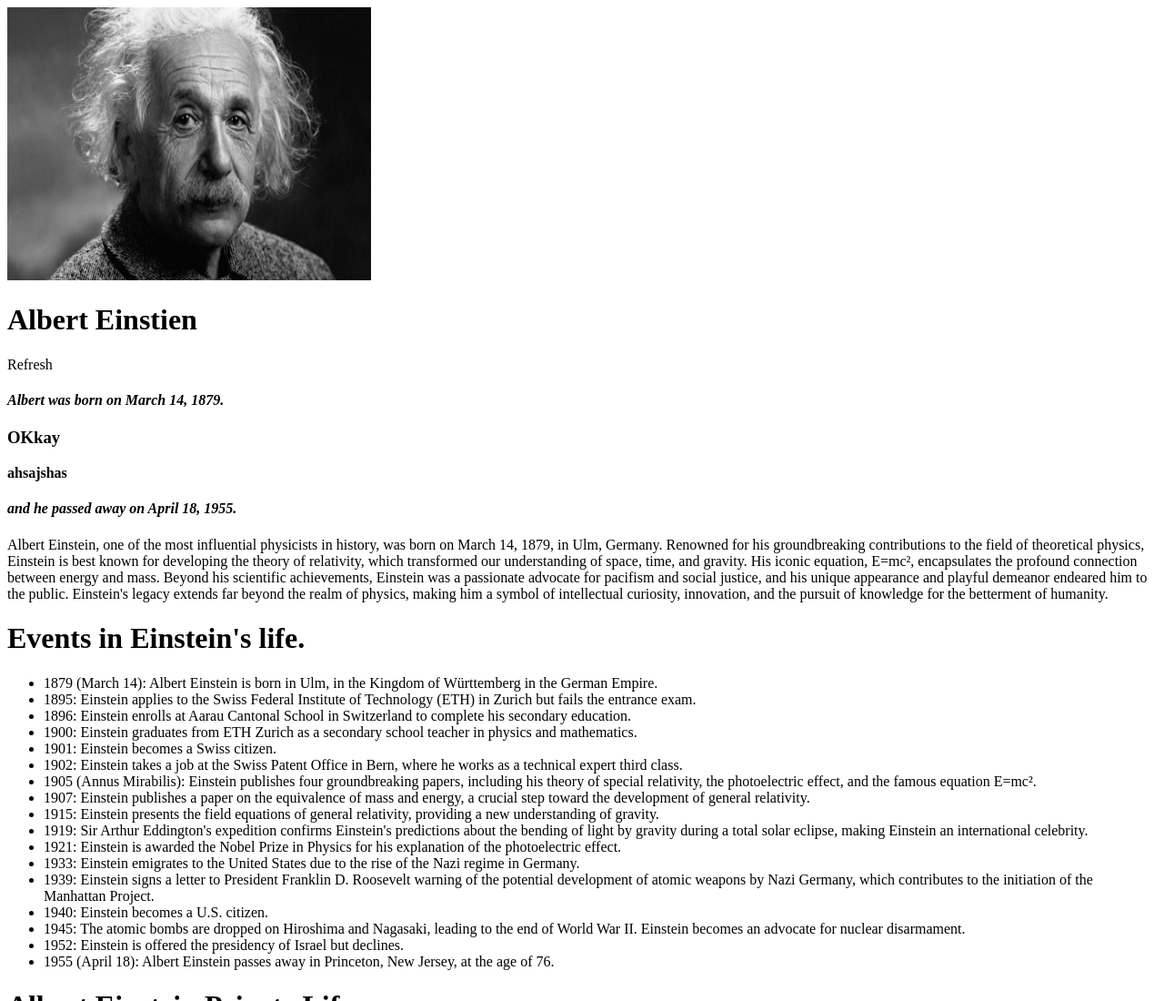
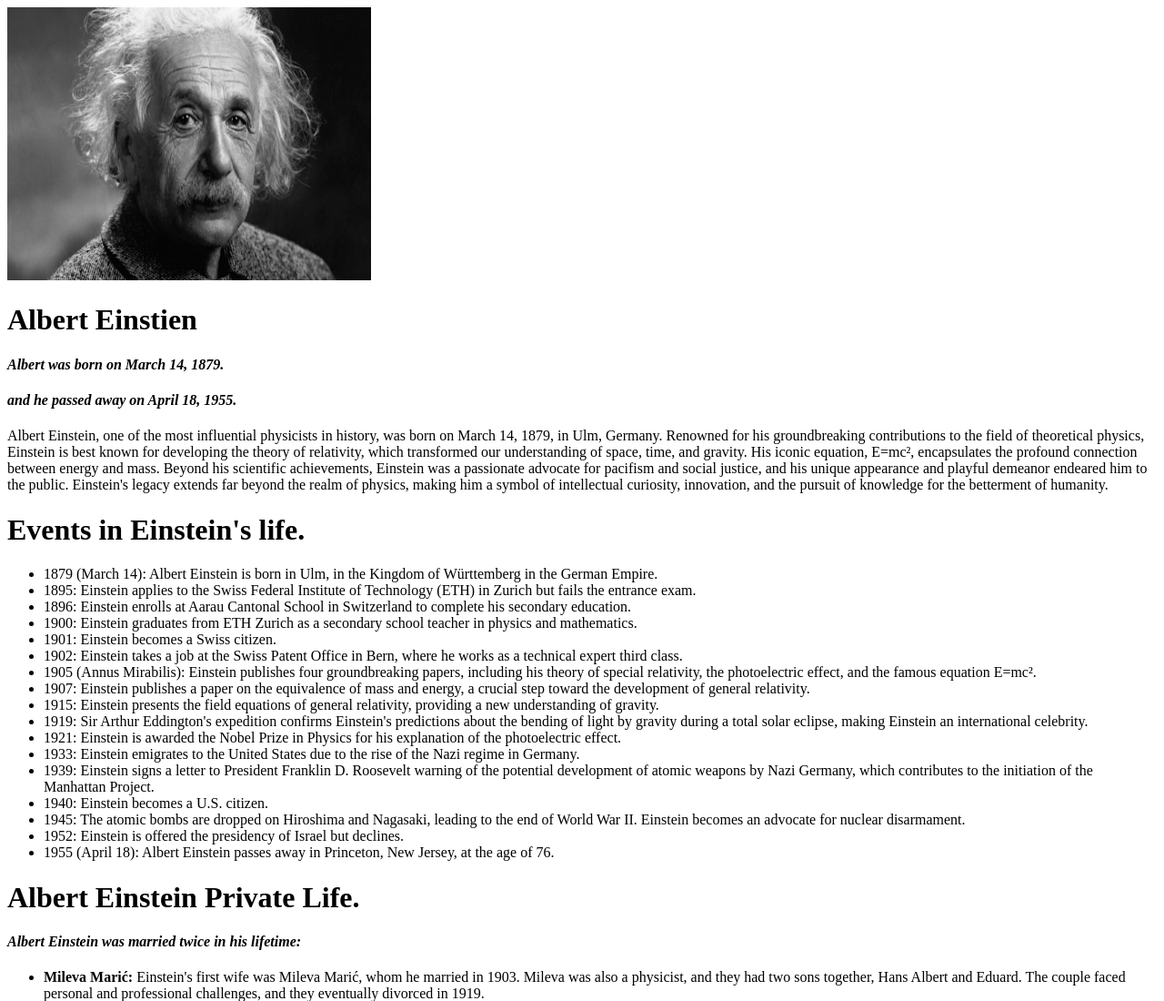
Before and after one commit to rawad123321/Tribute-Page, a plain HTML site: page index.html in a window 1280 px wide. Shown: the top 1100 px of the page at 91% size. Drawn offline with Linux system fonts and the light colour scheme.

Commit message:
Add files via upload

```diff
--- a/index.html
+++ b/index.html
@@ -14,18 +14,12 @@
       <img src="R.jpg" alt="Albert Einstein's photo" width="400" height="300" />
 
       <h1>Albert Einstien</h1>
-      <p>Refresh</p>
       <h4>
         <b>
           <i>Albert was born on March 14, 1879.</i>
         </b>
       </h4>
 
-      <h3>OKkay</h3>
-
-      <b>ahsajshas</b>
-
-      <p></p>
       <h4>
         <b>
           <em> and he passed away on April 18, 1955.</em>
@@ -199,13 +193,5 @@
       href="https://fr.linkedin.com/in/rawad-nounou-ba1615205?trk=people-guest_people_search-card"
       >Linkedin</a
     >
-
-
-
-
-
-
-
-
   </body>
 </html>
```
